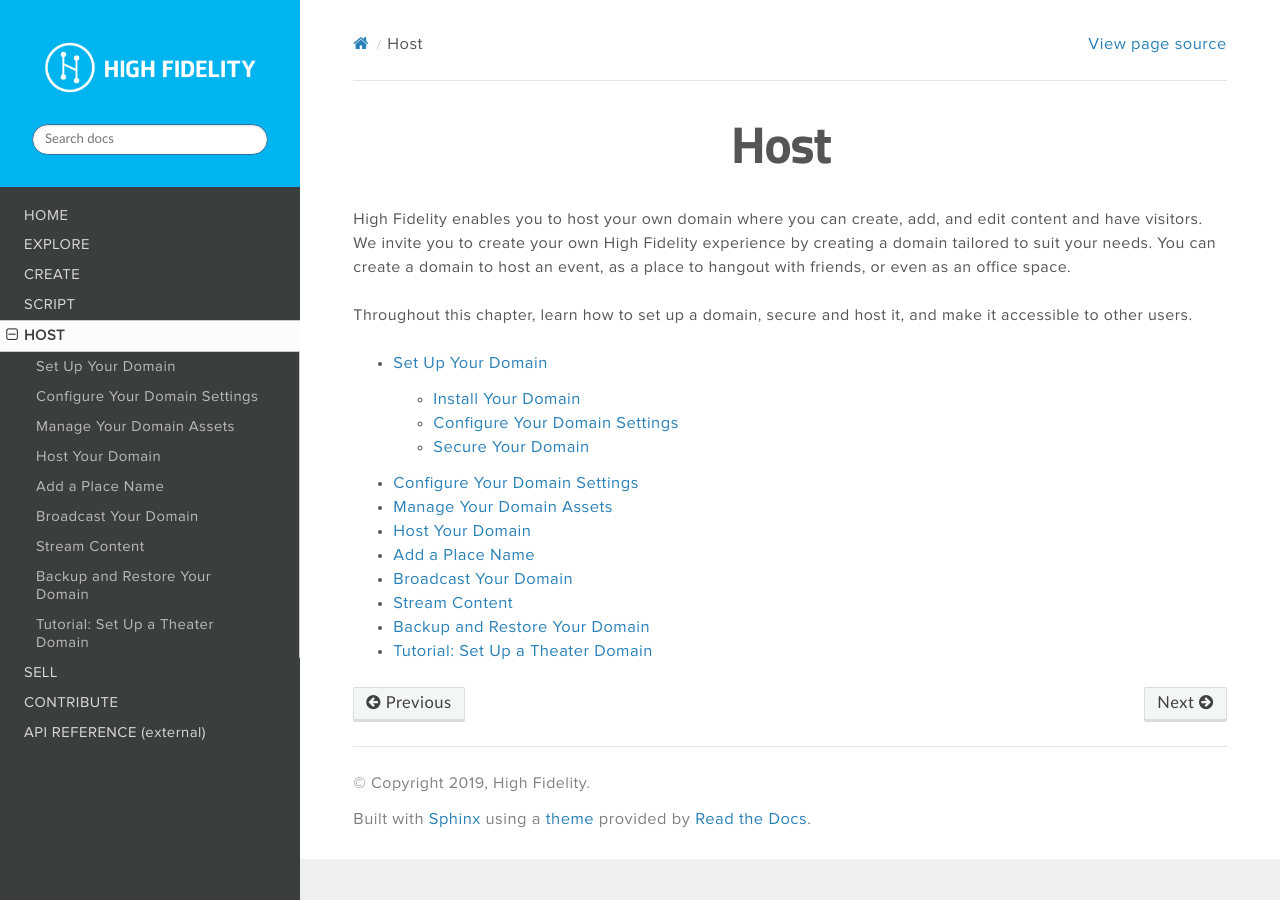
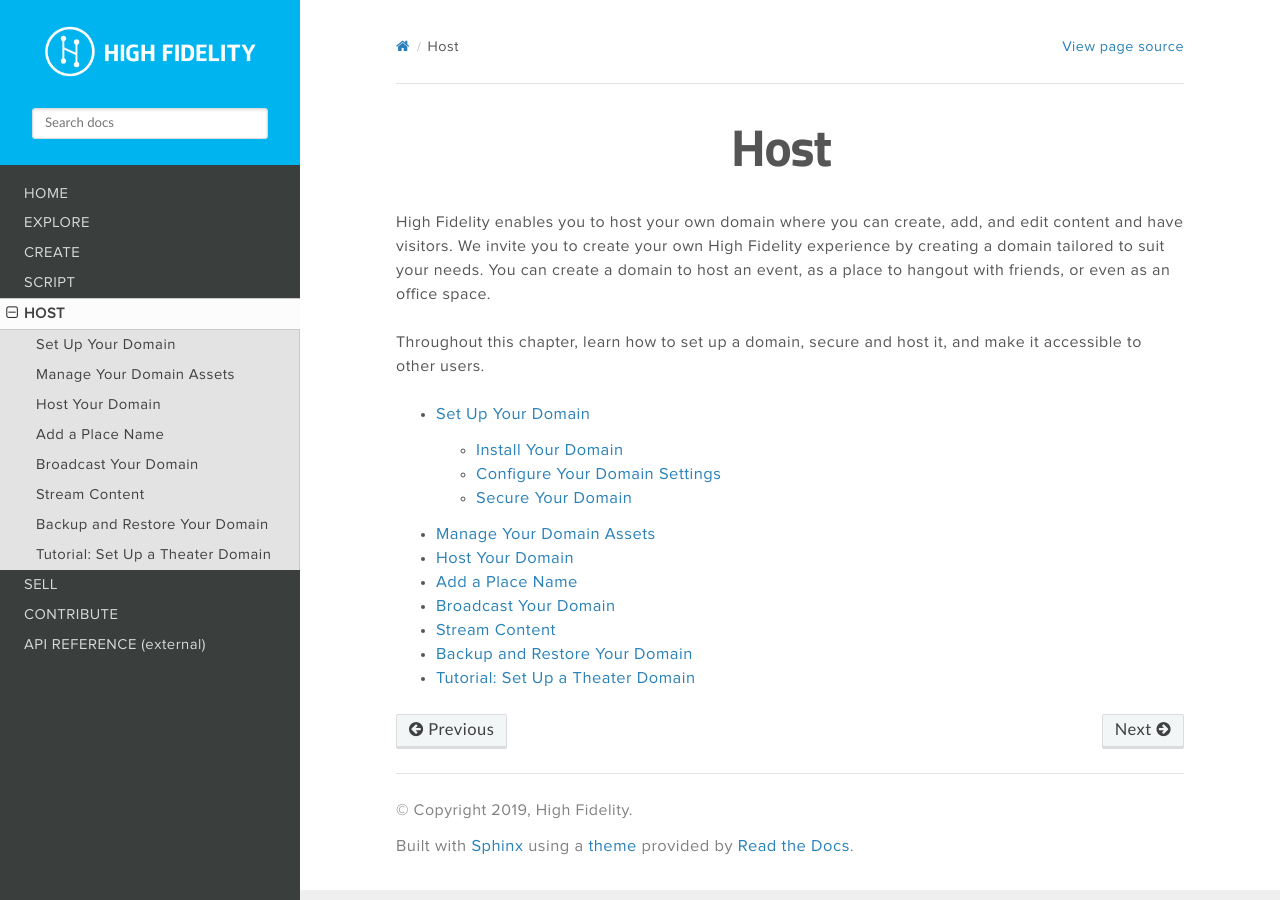
Before and after one commit to vircadia/vircadia-docs-sphinx, a Sphinx documentation site: the page built from docs/source/host.rst, in a window 1280 px wide. Built offline with Sphinx 7.4.7 and the Read the Docs theme 2.0.0, drawn with Linux system fonts in a browser that asks for light colours.

Commit message:
Random formatting fixes in Sphinx implementation

```diff
--- a/docs/source/_static/css/custom.css
+++ b/docs/source/_static/css/custom.css
@@ -30,6 +30,8 @@ img {
 
 .wy-nav-content {
     background: #FFFFFF;
+    max-width: 100%;
+    padding: 2rem 6rem;
 }
 
 .rst-content blockquote {
@@ -97,6 +99,26 @@ h5 {
 }
 
 /***********************************/
+/*********** Link styles ***********/
+/***********************************/
+
+.wy-nav-content a:hover {
+    color: #2980B9;
+}
+
+.wy-nav-content a:visited {
+    color: #2980B9;
+}
+
+/***********************************/
+/******* Breadcrumbs styles ********/
+/***********************************/
+
+.wy-breadcrumbs {
+    font-size: 0.9rem;
+}
+
+/***********************************/
 /*********** Note styles ***********/
 /***********************************/
 
@@ -108,53 +130,58 @@ blockquote div > blockquote div > blockquote div > blockquote div > blockquote>
     padding: 15px;
 }
 
-
 /***********************************/
 /*********** Nav styles ************/
 /***********************************/
 
-.wy-side-scroll {
-    width: 350px;
+.wy-side-nav-search {
+    background-color: #00B4EF;
+    padding: 1rem 2rem;
 }
 
-.wy-side-nav-search {
-    background-color: #00B4EF;
-    padding: 2rem;
+.wy-side-nav-search a {
+    color: #FFFFFF;
+    font-weight: bold;
+}
+
+.wy-side-nav-search>a:hover, .wy-side-nav-search .wy-dropdown>a:hover {
+    background: none;
+}
+
+.wy-side-nav-search input[type=text] {
+    border-radius: 3px;
+    border: 1px solid #ddd;
+    margin-bottom: 10px;
 }
 
 .wy-nav-side {
     background: #3A3F3E;
 }
 
-.wy-menu-vertical li.toctree-l2 a, .wy-menu-vertical li.toctree-l3 a, .wy-menu-vertical li.toctree-l4 a {
-    color: #BBBBBB;
+.wy-menu-vertical li.current a {
+    padding: .4045em 1em .4045em 1.618em;
+}
+
+.wy-menu-vertical li.toctree-l2 a {
+    padding: .4045em .5em .4045em 2.427em;
+}
+
+.wy-menu-vertical li.toctree-l3 {
+    font-size: 0.95rem;
 }
 
 .wy-menu-vertical li.toctree-l2.current li.toctree-l3>a {
-    background: none;
+    padding: .4045em .5em .4045em 4.045em;
 }
 
-.wy-menu-vertical li.current a:hover {
-    background: transparent;
-    color: #D5D5D5;
+.wy-menu-vertical li.toctree-l4 {
+    font-size: 1rem;
 }
 
-.wy-menu-vertical li.on a span.toctree-expand, .wy-menu-vertical li.current>a span.toctree-expand {
-    display: none;
+.wy-menu-vertical li.toctree-l3.current li.toctree-l4>a {
+    padding: .4045em 1em .4045em 5.663em;
 }
 
-.wy-menu-vertical li.toctree-l2.current>a {
-    background: none;
-    color: #D5D5D5;
-}
-
-.wy-menu-vertical li.current {
-    background: #3A3F3E;
-}
-
-.wy-nav-content {
-    max-width: 100%;
-}
 
 /***********************************/
 /*********** List styles ***********/
@@ -171,6 +198,7 @@ blockquote div > blockquote div > blockquote div > blockquote div > blockquote>
 /***********************************/
 /********** Table styles ***********/
 /***********************************/
+
 table {
 	border: solid #c7cccb 1px;
 	margin: auto;
--- a/docs/source/conf.py
+++ b/docs/source/conf.py
@@ -83,7 +83,9 @@ def setup(app):
 # documentation.
 
 html_theme_options = {
-    'logo_only': True
+    'logo_only': True,
+    'display_version': False,
+    'prev_next_buttons_location': 'bottom'
 }
 
 html_logo = '_static/images/hifi-logo.png'
--- a/docs/source/host.rst
+++ b/docs/source/host.rst
@@ -11,7 +11,6 @@ Throughout this chapter, learn how to set up a domain, secure and host it, and m
     :titlesonly:
 
     Set Up Your Domain <host/your-domain>
-    Configure Your Domain Settings <host/your-domain/configure-settings>
     Manage Your Domain Assets <host/manage-assets>
     Host Your Domain <host/host-your-domain>
     Add a Place Name <host/place-name>
```
